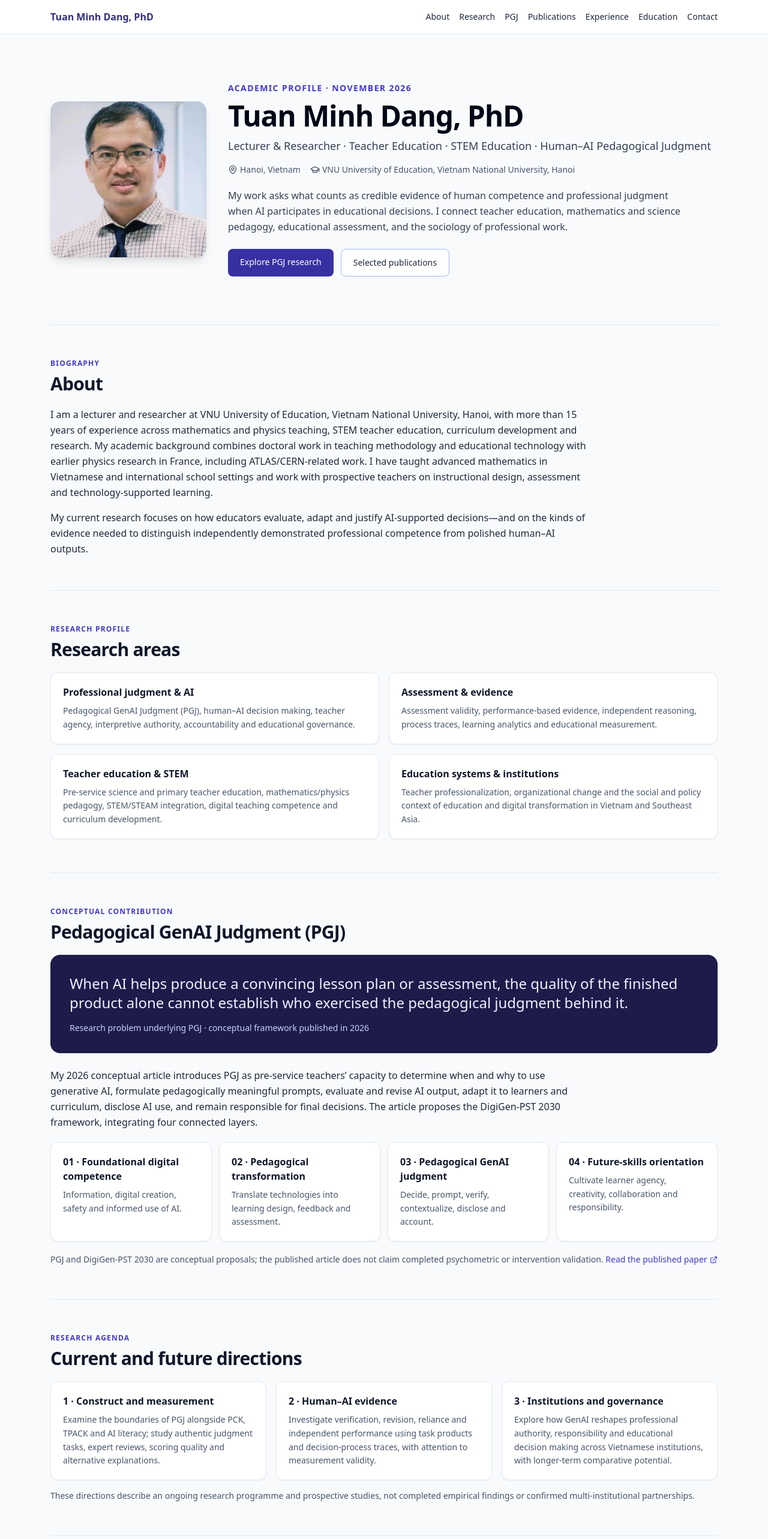
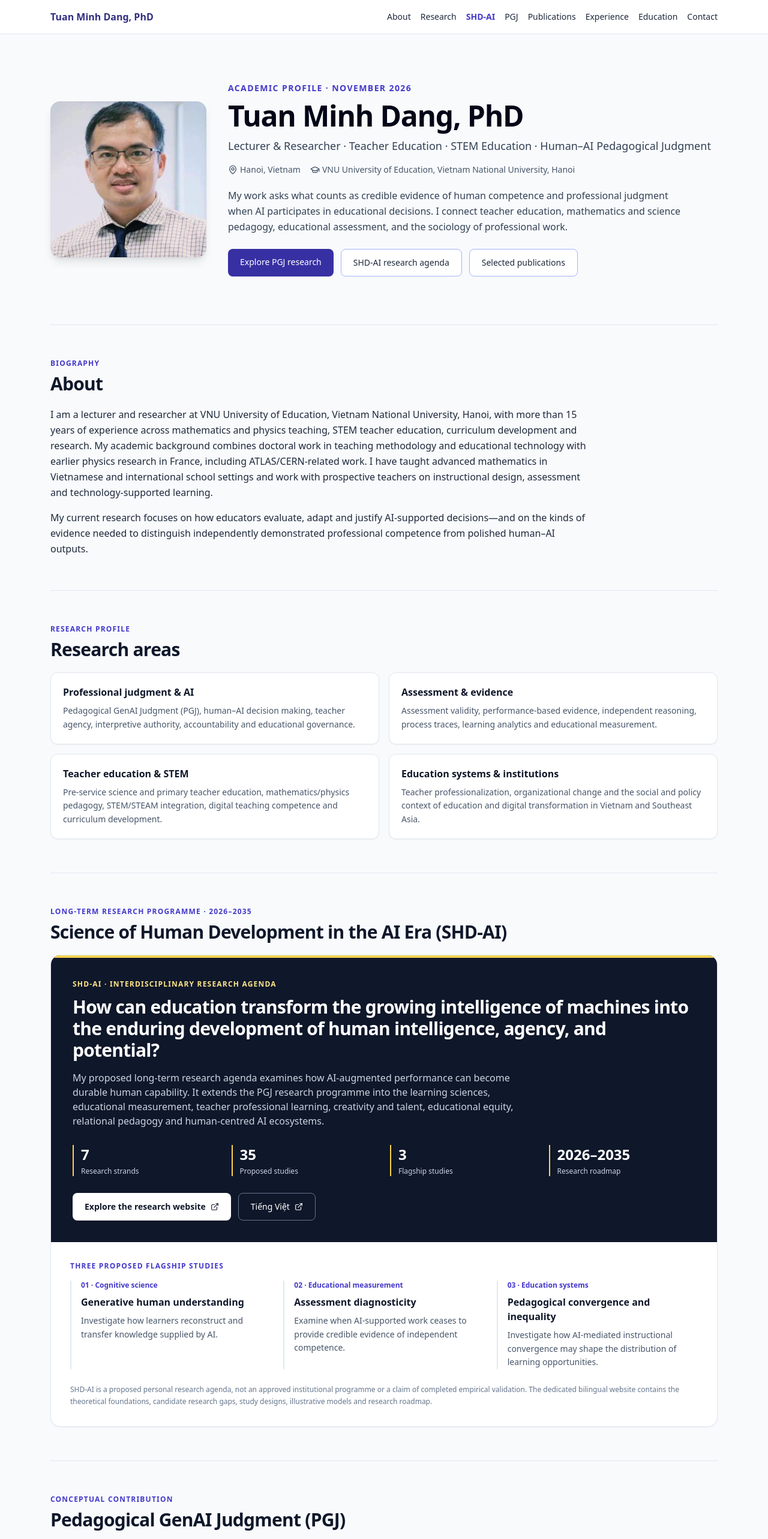
Before and after one commit to Diavn/about, a React (Vite) app: page / in a window 1280 px wide. Shown: the top 2566 px of the page at 60% size. Built offline with nearby package versions, Linux system fonts and the light colour scheme.

Commit message:
Feature SHD-AI research agenda on academic About page with bilingual website links

```diff
--- a/src/PersonalBrandPage.jsx
+++ b/src/PersonalBrandPage.jsx
@@ -15,11 +15,11 @@ const Card=({title,children})=><div className="rounded-xl border border-slate-20
 const Anchor=({href,children})=><a href={href} target="_blank" rel="noopener noreferrer" className="inline-flex items-center gap-1 text-indigo-700 hover:underline underline-offset-4">{children}<ExternalLink size={13}/></a>;
 export default function AboutPage(){
  return <div className="min-h-screen bg-slate-50 text-slate-800">
-   <nav className="sticky top-0 z-30 bg-white/95 backdrop-blur border-b border-slate-200"><div className="max-w-6xl mx-auto px-5 py-4 flex flex-wrap items-center justify-between gap-3"><a href="#top" className="font-bold text-indigo-900">Tuan Minh Dang, PhD</a><div className="flex flex-wrap gap-x-4 gap-y-2 text-xs md:text-sm"><a href="#about">About</a><a href="#research">Research</a><a href="#pgj">PGJ</a><a href="#publications">Publications</a><a href="#experience">Experience</a><a href="#education">Education</a><a href="#contact">Contact</a></div></div></nav>
+   <nav className="sticky top-0 z-30 bg-white/95 backdrop-blur border-b border-slate-200"><div className="max-w-6xl mx-auto px-5 py-4 flex flex-wrap items-center justify-between gap-3"><a href="#top" className="font-bold text-indigo-900">Tuan Minh Dang, PhD</a><div className="flex flex-wrap gap-x-4 gap-y-2 text-xs md:text-sm"><a href="#about">About</a><a href="#research">Research</a><a href="#shd-ai" className="font-semibold text-indigo-700">SHD-AI</a><a href="#pgj">PGJ</a><a href="#publications">Publications</a><a href="#experience">Experience</a><a href="#education">Education</a><a href="#contact">Contact</a></div></div></nav>
    <main className="max-w-6xl mx-auto px-5">
      <header id="top" className="py-12 md:py-20 grid md:grid-cols-[260px_1fr] gap-9 items-center">
        <div className="w-full max-w-[260px] mx-auto"><img src={import.meta.env.BASE_URL + "avatar-2026.jpg"} alt="Portrait of Tuan Minh Dang" className="aspect-square w-full rounded-2xl object-cover shadow-lg" onError={e=>{e.currentTarget.src=import.meta.env.BASE_URL + "avatar.jpg";e.currentTarget.onerror=null;}}/></div>
-       <div><p className="text-indigo-700 text-sm font-semibold tracking-widest uppercase mb-3">Academic profile · November 2026</p><h1 className="text-4xl md:text-5xl font-bold tracking-tight text-slate-950">Tuan Minh Dang, PhD</h1><p className="text-lg text-slate-700 mt-3">Lecturer & Researcher · Teacher Education · STEM Education · Human–AI Pedagogical Judgment</p><div className="flex flex-wrap items-center gap-4 text-sm text-slate-600 mt-4"><span className="flex items-center gap-1"><MapPin size={16}/> Hanoi, Vietnam</span><span className="flex items-center gap-1"><GraduationCap size={16}/> VNU University of Education, Vietnam National University, Hanoi</span></div><p className="mt-5 max-w-3xl text-slate-700 leading-relaxed">My work asks what counts as credible evidence of human competence and professional judgment when AI participates in educational decisions. I connect teacher education, mathematics and science pedagogy, educational assessment, and the sociology of professional work.</p><div className="flex flex-wrap gap-3 mt-6 text-sm"><a href="#pgj" className="rounded-lg bg-indigo-800 text-white px-5 py-3 hover:bg-indigo-700">Explore PGJ research</a><a href="#publications" className="rounded-lg border border-indigo-300 bg-white px-5 py-3 hover:bg-indigo-50">Selected publications</a></div></div>
+       <div><p className="text-indigo-700 text-sm font-semibold tracking-widest uppercase mb-3">Academic profile · November 2026</p><h1 className="text-4xl md:text-5xl font-bold tracking-tight text-slate-950">Tuan Minh Dang, PhD</h1><p className="text-lg text-slate-700 mt-3">Lecturer & Researcher · Teacher Education · STEM Education · Human–AI Pedagogical Judgment</p><div className="flex flex-wrap items-center gap-4 text-sm text-slate-600 mt-4"><span className="flex items-center gap-1"><MapPin size={16}/> Hanoi, Vietnam</span><span className="flex items-center gap-1"><GraduationCap size={16}/> VNU University of Education, Vietnam National University, Hanoi</span></div><p className="mt-5 max-w-3xl text-slate-700 leading-relaxed">My work asks what counts as credible evidence of human competence and professional judgment when AI participates in educational decisions. I connect teacher education, mathematics and science pedagogy, educational assessment, and the sociology of professional work.</p><div className="flex flex-wrap gap-3 mt-6 text-sm"><a href="#pgj" className="rounded-lg bg-indigo-800 text-white px-5 py-3 hover:bg-indigo-700">Explore PGJ research</a><a href="#shd-ai" className="rounded-lg border border-indigo-300 bg-white px-5 py-3 hover:bg-indigo-50">SHD-AI research agenda</a><a href="#publications" className="rounded-lg border border-indigo-300 bg-white px-5 py-3 hover:bg-indigo-50">Selected publications</a></div></div>
      </header>
      <Section id="about" kicker="Biography" title="About"><p className="max-w-4xl leading-relaxed">I am a lecturer and researcher at VNU University of Education, Vietnam National University, Hanoi, with more than 15 years of experience across mathematics and physics teaching, STEM teacher education, curriculum development and research. My academic background combines doctoral work in teaching methodology and educational technology with earlier physics research in France, including ATLAS/CERN-related work. I have taught advanced mathematics in Vietnamese and international school settings and work with prospective teachers on instructional design, assessment and technology-supported learning.</p><p className="max-w-4xl mt-4 leading-relaxed">My current research focuses on how educators evaluate, adapt and justify AI-supported decisions—and on the kinds of evidence needed to distinguish independently demonstrated professional competence from polished human–AI outputs.</p></Section>
      <Section id="research" kicker="Research profile" title="Research areas"><div className="grid md:grid-cols-2 gap-4">
@@ -28,6 +28,30 @@ export default function AboutPage(){
        <Card title="Teacher education & STEM">Pre-service science and primary teacher education, mathematics/physics pedagogy, STEM/STEAM integration, digital teaching competence and curriculum development.</Card>
        <Card title="Education systems & institutions">Teacher professionalization, organizational change and the social and policy context of education and digital transformation in Vietnam and Southeast Asia.</Card>
      </div></Section>
+     <Section id="shd-ai" kicker="Long-term research programme · 2026–2035" title="Science of Human Development in the AI Era (SHD-AI)">
+       <div className="rounded-2xl overflow-hidden border border-slate-200 bg-white shadow-sm">
+         <div className="bg-slate-900 text-white p-6 md:p-9 border-t-4 border-amber-300">
+           <p className="text-xs font-semibold tracking-widest uppercase text-amber-200 mb-3">SHD-AI · Interdisciplinary research agenda</p>
+           <h3 className="text-xl md:text-3xl font-semibold tracking-tight leading-snug">How can education transform the growing intelligence of machines into the enduring development of human intelligence, agency, and potential?</h3>
+           <p className="mt-4 max-w-3xl text-sm md:text-base text-slate-300 leading-relaxed">My proposed long-term research agenda examines how AI-augmented performance can become durable human capability. It extends the PGJ research programme into the learning sciences, educational measurement, teacher professional learning, creativity and talent, educational equity, relational pedagogy and human-centred AI ecosystems.</p>
+           <div className="grid grid-cols-2 sm:grid-cols-4 gap-5 mt-7">
+             {[["7","Research strands"],["35","Proposed studies"],["3","Flagship studies"],["2026–2035","Research roadmap"]].map(([n,label])=><div key={label} className="border-l-2 border-amber-300 pl-3"><p className="text-xl md:text-2xl font-semibold">{n}</p><p className="text-xs text-slate-300 mt-1">{label}</p></div>)}
+           </div>
+           <div className="flex flex-wrap gap-3 mt-7 text-sm"><a href="https://diavn.github.io/research/shd-ai/" className="inline-flex items-center gap-2 rounded-lg bg-white text-slate-900 px-5 py-3 font-semibold hover:bg-amber-50">Explore the research website <ExternalLink size={14}/></a><a href="https://diavn.github.io/research/shd-ai/?lang=vi" className="inline-flex items-center gap-2 rounded-lg border border-slate-500 text-white px-5 py-3 hover:bg-slate-800">Tiếng Việt <ExternalLink size={14}/></a></div>
+         </div>
+         <div className="p-6 md:p-8">
+           <p className="text-xs font-semibold uppercase tracking-widest text-indigo-700 mb-4">Three proposed flagship studies</p>
+           <div className="grid md:grid-cols-3 gap-5">
+             {[
+              ["01 · Cognitive science","Generative human understanding","Investigate how learners reconstruct and transfer knowledge supplied by AI."],
+              ["02 · Educational measurement","Assessment diagnosticity","Examine when AI-supported work ceases to provide credible evidence of independent competence."],
+              ["03 · Education systems","Pedagogical convergence and inequality","Investigate how AI-mediated instructional convergence may shape the distribution of learning opportunities."]
+             ].map(([label,title,desc])=><div key={label} className="border-l-2 border-slate-200 pl-4"><p className="text-xs text-indigo-700 font-semibold">{label}</p><h4 className="font-semibold text-slate-900 mt-2">{title}</h4><p className="text-sm text-slate-600 mt-2 leading-relaxed">{desc}</p></div>)}
+           </div>
+           <p className="mt-6 text-xs text-slate-500 leading-relaxed">SHD-AI is a proposed personal research agenda, not an approved institutional programme or a claim of completed empirical validation. The dedicated bilingual website contains the theoretical foundations, candidate research gaps, study designs, illustrative models and research roadmap.</p>
+         </div>
+       </div>
+     </Section>
      <Section id="pgj" kicker="Conceptual contribution" title="Pedagogical GenAI Judgment (PGJ)">
        <div className="rounded-2xl bg-indigo-950 text-indigo-50 p-6 md:p-8"><p className="text-xl md:text-2xl font-medium leading-relaxed">When AI helps produce a convincing lesson plan or assessment, the quality of the finished product alone cannot establish who exercised the pedagogical judgment behind it.</p><p className="text-sm text-indigo-200 mt-4">Research problem underlying PGJ · conceptual framework published in 2026</p></div>
        <p className="max-w-4xl mt-6 leading-relaxed">My 2026 conceptual article introduces PGJ as pre-service teachers’ capacity to determine when and why to use generative AI, formulate pedagogically meaningful prompts, evaluate and revise AI output, adapt it to learners and curriculum, disclose AI use, and remain responsible for final decisions. The article proposes the DigiGen-PST 2030 framework, integrating four connected layers.</p>
```
